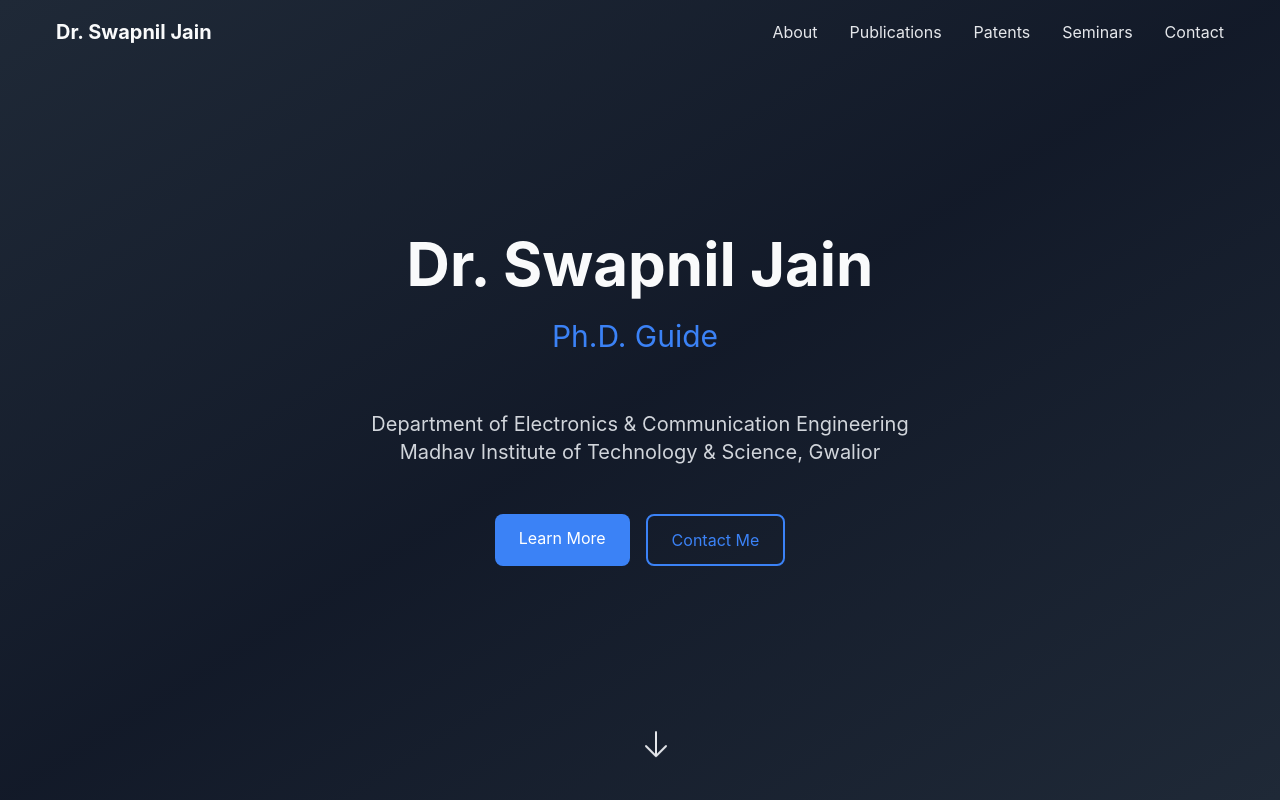
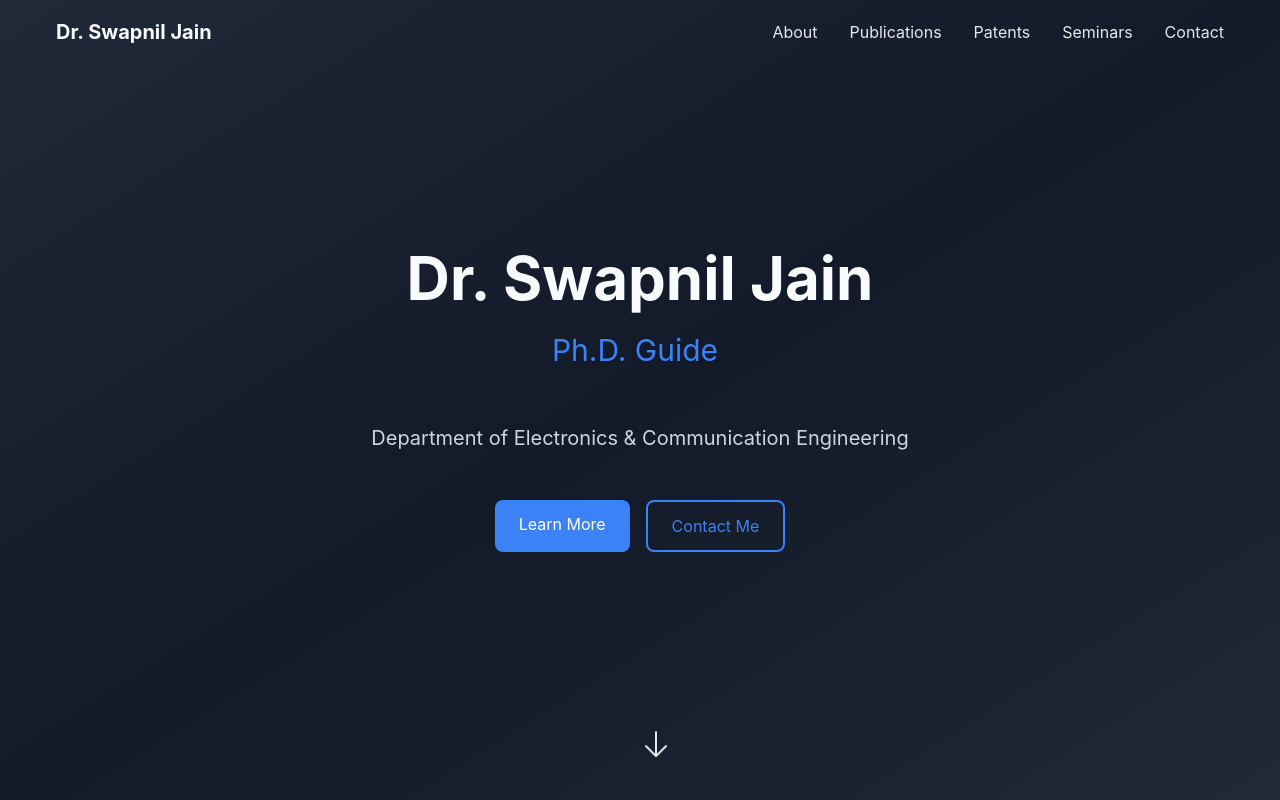
Before and after one commit to AmNotAadi/portfolio, a React (Create React App) app: page / in a window 1280 px wide. Shown: the top 800 px of the page. Built offline with nearby package versions, Linux system fonts and the light colour scheme.

Commit message:
Update: Modified Hero component

```diff
--- a/src/components/Hero.tsx
+++ b/src/components/Hero.tsx
@@ -73,7 +73,6 @@
             transition={{ duration: 0.8, delay: 0.6 }}
           >
             Department of Electronics & Communication Engineering<br />
-            Madhav Institute of Technology & Science, Gwalior
           </motion.p>
 
           <motion.div
```
